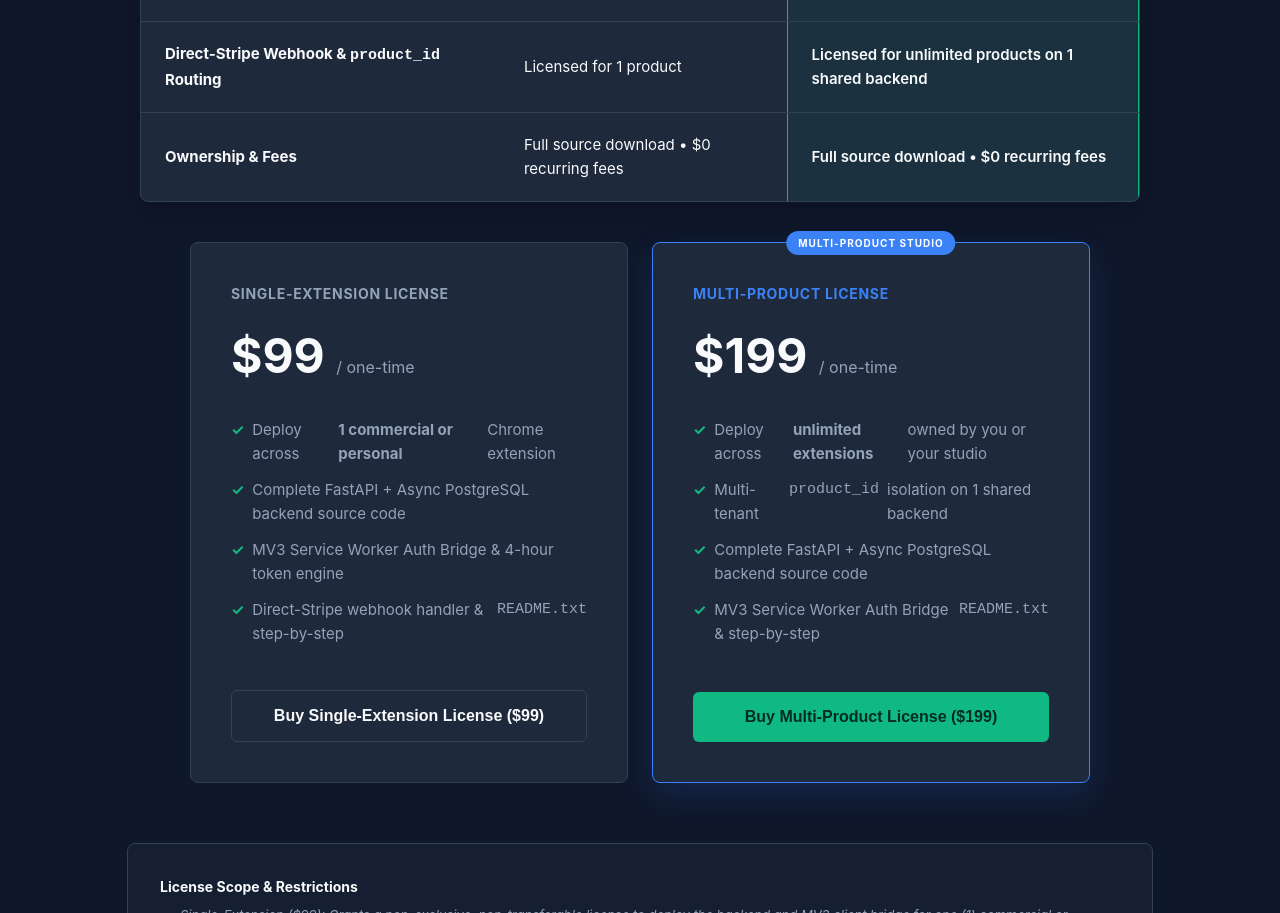
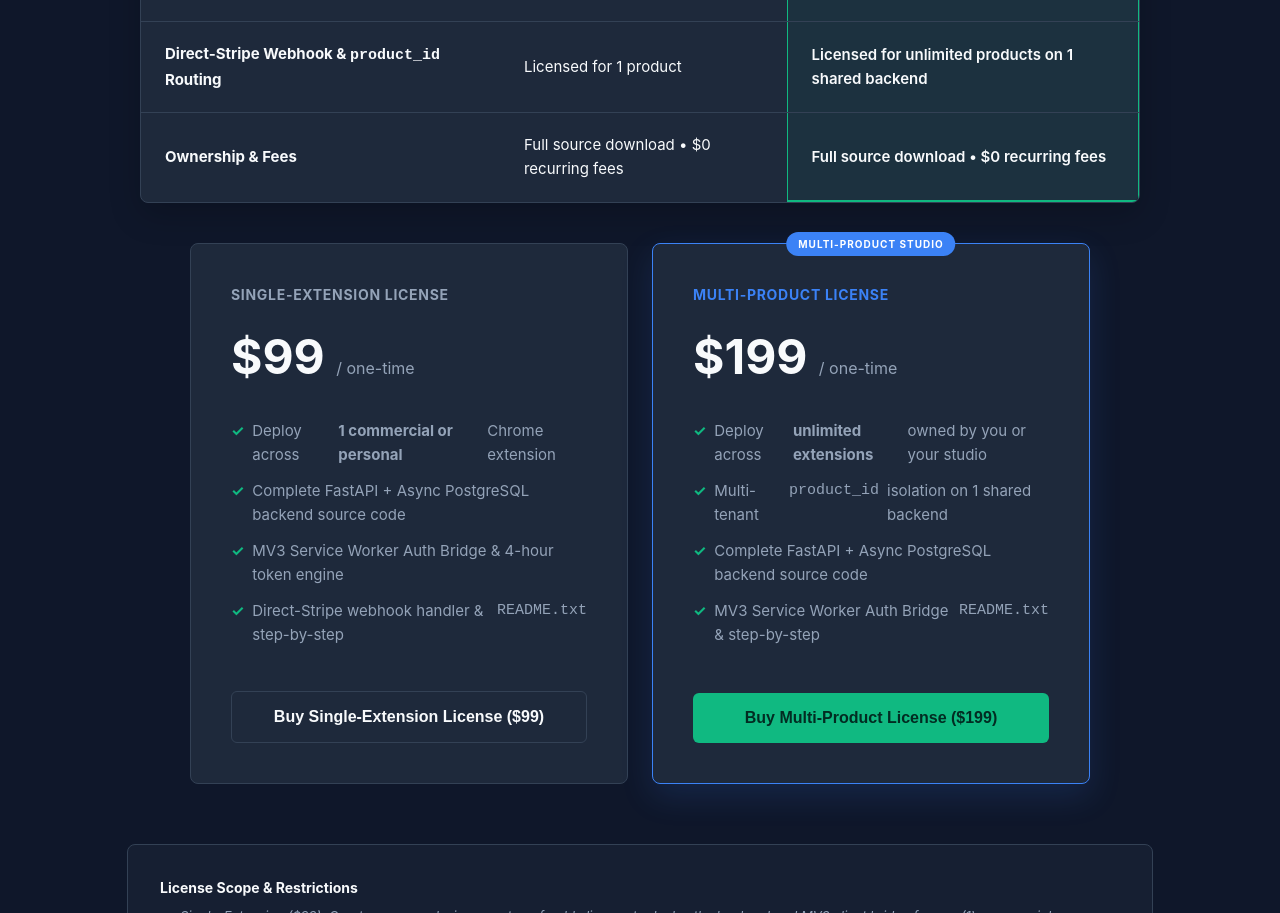
Before and after one commit to satx6672/dgflabs-website, a plain HTML site: page lockdown.html in a window 1280 px wide. Shown: the part 3631-4544 px from the top of the page. Drawn offline with Linux system fonts and the light colour scheme.

Commit message:
Add files via upload

```diff
--- a/lockdown.html
+++ b/lockdown.html
@@ -338,6 +338,12 @@
 
     .comparison-table tr:last-child td {
       border-bottom: none;
+    }
+
+    /* Cap the bottom of the highlighted green column inside the last row */
+    .comparison-table tbody tr:last-child td.col-dgf {
+      border-bottom: 2px solid var(--accent-emerald);
+      border-bottom-right-radius: 8px;
     }
 
     .comparison-table th {
```
